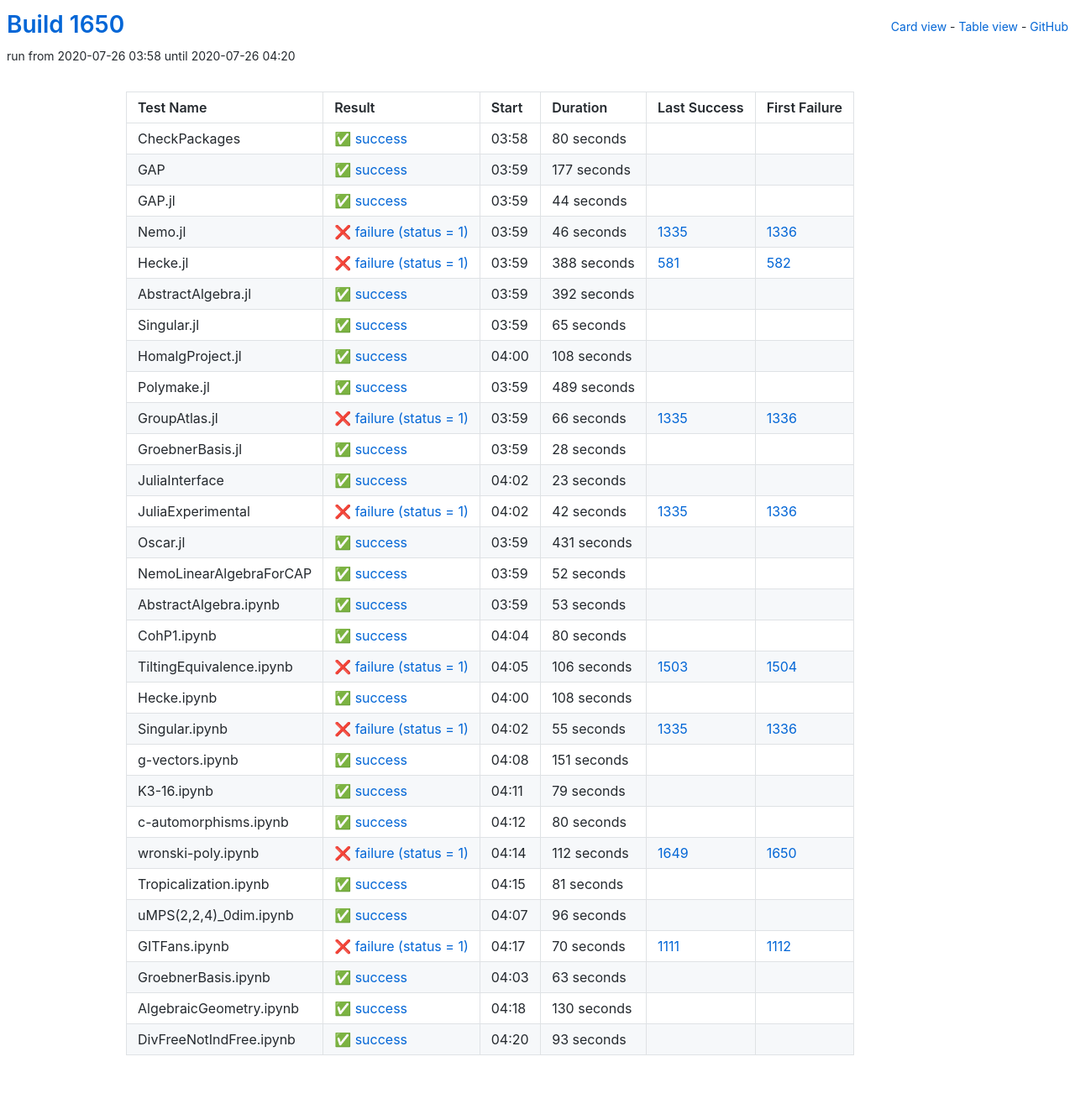
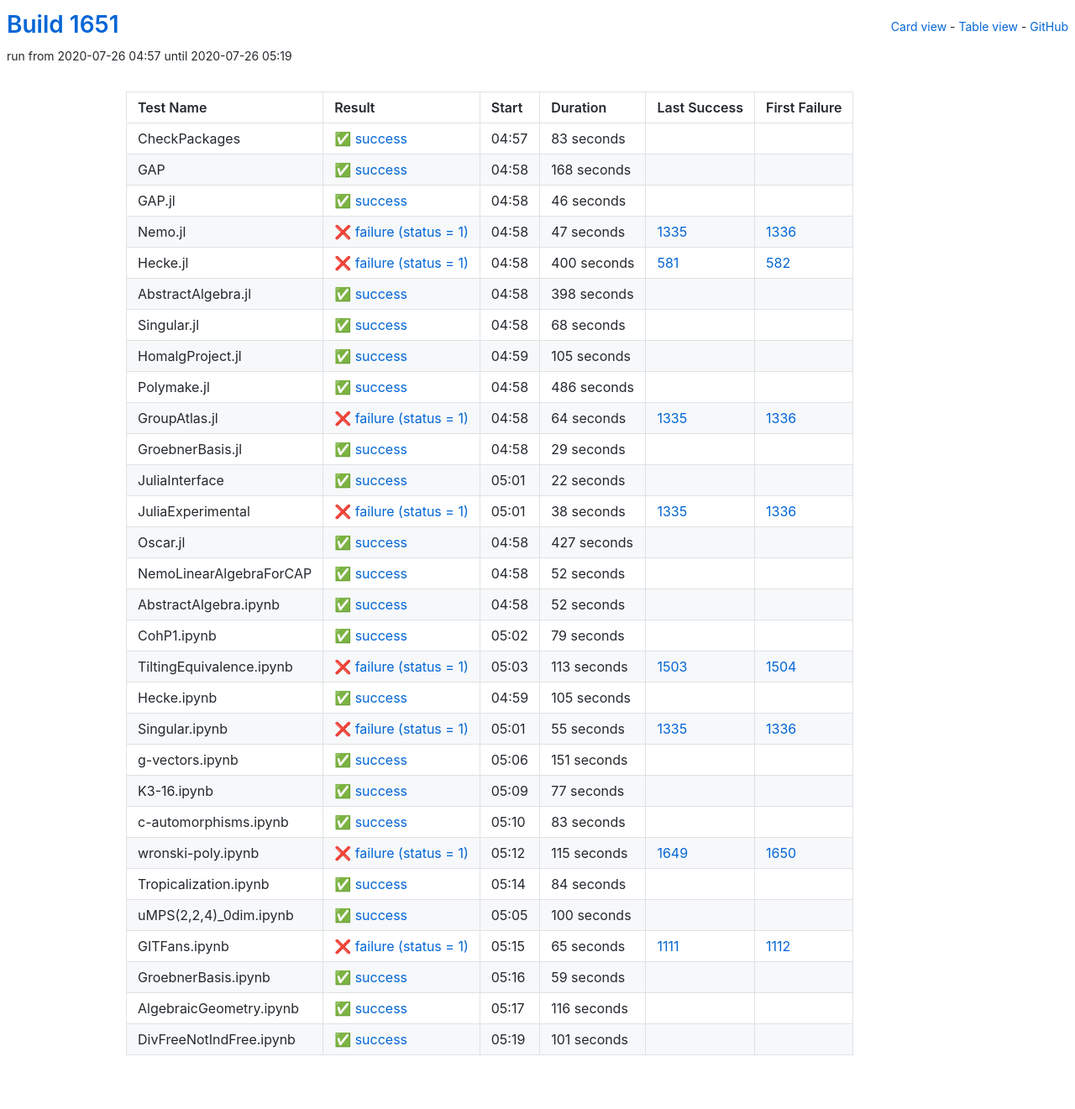
Before and after one commit to oscar-system/oscar-ci-status-1.4, a Jekyll site: the page built from table.html, in a window 1280 px wide. Shown: the whole page at 84% size. Built offline with Jekyll 4.4.1, drawn with Linux system fonts in a browser that asks for light colours.

Commit message:
Build #1651

```diff
--- a/_data/ci.yml
+++ b/_data/ci.yml
@@ -1,6 +1,6 @@
 ---
-build: 1650
-build_url: https://oscarci.mathematik.uni-kl.de/job/oscar-julia-1.4/1650/
+build: 1651
+build_url: https://oscarci.mathematik.uni-kl.de/job/oscar-julia-1.4/1651/
 job: oscar-julia-1.4
 organization: oscar-system
 repo: oscar-ci-status-1.4
@@ -8,176 +8,176 @@ repourl: https://github.com/oscar-system/oscar-ci-status-1.4
 tests:
 - name: CheckPackages
   id: checkpackages
-  log: https://oscarci.mathematik.uni-kl.de/job/oscar-julia-1.4/1650/artifact/logs/build-1650/CheckPackages.log
-  start: 2020-07-26 03:58
+  log: https://oscarci.mathematik.uni-kl.de/job/oscar-julia-1.4/1651/artifact/logs/build-1651/CheckPackages.log
+  start: 2020-07-26 04:57
   success: true
   exitcode: 0
   status: success
-  duration: 80
+  duration: 83
   last_success: false
   last_success_url:
   first_failure: false
   first_failure_url:
 - name: GAP
   id: gap
-  log: https://oscarci.mathematik.uni-kl.de/job/oscar-julia-1.4/1650/artifact/logs/build-1650/GAP.log
-  start: 2020-07-26 03:59
+  log: https://oscarci.mathematik.uni-kl.de/job/oscar-julia-1.4/1651/artifact/logs/build-1651/GAP.log
+  start: 2020-07-26 04:58
   success: true
   exitcode: 0
   status: success
-  duration: 177
+  duration: 168
   last_success: false
   last_success_url:
   first_failure: false
   first_failure_url:
 - name: GAP.jl
   id: gap-jl
-  log: https://oscarci.mathematik.uni-kl.de/job/oscar-julia-1.4/1650/artifact/logs/build-1650/GAP.jl.log
-  start: 2020-07-26 03:59
+  log: https://oscarci.mathematik.uni-kl.de/job/oscar-julia-1.4/1651/artifact/logs/build-1651/GAP.jl.log
+  start: 2020-07-26 04:58
   success: true
   exitcode: 0
   status: success
-  duration: 44
+  duration: 46
   last_success: false
   last_success_url:
   first_failure: false
   first_failure_url:
 - name: Nemo.jl
   id: nemo-jl
-  log: https://oscarci.mathematik.uni-kl.de/job/oscar-julia-1.4/1650/artifact/logs/build-1650/Nemo.jl.log
-  start: 2020-07-26 03:59
+  log: https://oscarci.mathematik.uni-kl.de/job/oscar-julia-1.4/1651/artifact/logs/build-1651/Nemo.jl.log
+  start: 2020-07-26 04:58
   success: false
   exitcode: 1
   status: failure
-  duration: 46
+  duration: 47
   last_success: 1335
   last_success_url: https://oscarci.mathematik.uni-kl.de/job/oscar-julia-1.4/1335/
   first_failure: 1336
   first_failure_url: https://oscarci.mathematik.uni-kl.de/job/oscar-julia-1.4/1336/
 - name: Hecke.jl
   id: hecke-jl
-  log: https://oscarci.mathematik.uni-kl.de/job/oscar-julia-1.4/1650/artifact/logs/build-1650/Hecke.jl.log
-  start: 2020-07-26 03:59
+  log: https://oscarci.mathematik.uni-kl.de/job/oscar-julia-1.4/1651/artifact/logs/build-1651/Hecke.jl.log
+  start: 2020-07-26 04:58
   success: false
   exitcode: 1
   status: failure
-  duration: 388
+  duration: 400
   last_success: 581
   last_success_url: https://oscarci.mathematik.uni-kl.de/job/oscar-julia-1.4/581/
   first_failure: 582
   first_failure_url: https://oscarci.mathematik.uni-kl.de/job/oscar-julia-1.4/582/
 - name: AbstractAlgebra.jl
   id: abstractalgebra-jl
-  log: https://oscarci.mathematik.uni-kl.de/job/oscar-julia-1.4/1650/artifact/logs/build-1650/AbstractAlgebra.jl.log
-  start: 2020-07-26 03:59
+  log: https://oscarci.mathematik.uni-kl.de/job/oscar-julia-1.4/1651/artifact/logs/build-1651/AbstractAlgebra.jl.log
+  start: 2020-07-26 04:58
   success: true
   exitcode: 0
   status: success
-  duration: 392
+  duration: 398
   last_success: false
   last_success_url:
   first_failure: false
   first_failure_url:
 - name: Singular.jl
   id: singular-jl
-  log: https://oscarci.mathematik.uni-kl.de/job/oscar-julia-1.4/1650/artifact/logs/build-1650/Singular.jl.log
-  start: 2020-07-26 03:59
+  log: https://oscarci.mathematik.uni-kl.de/job/oscar-julia-1.4/1651/artifact/logs/build-1651/Singular.jl.log
+  start: 2020-07-26 04:58
   success: true
   exitcode: 0
   status: success
-  duration: 65
+  duration: 68
   last_success: false
   last_success_url:
   first_failure: false
   first_failure_url:
 - name: HomalgProject.jl
   id: homalgproject-jl
-  log: https://oscarci.mathematik.uni-kl.de/job/oscar-julia-1.4/1650/artifact/logs/build-1650/HomalgProject.jl.log
-  start: 2020-07-26 04:00
+  log: https://oscarci.mathematik.uni-kl.de/job/oscar-julia-1.4/1651/artifact/logs/build-1651/HomalgProject.jl.log
+  start: 2020-07-26 04:59
   success: true
   exitcode: 0
   status: success
-  duration: 108
+  duration: 105
   last_success: false
   last_success_url:
   first_failure: false
   first_failure_url:
 - name: Polymake.jl
   id: polymake-jl
-  log: https://oscarci.mathematik.uni-kl.de/job/oscar-julia-1.4/1650/artifact/logs/build-1650/Polymake.jl.log
-  start: 2020-07-26 03:59
+  log: https://oscarci.mathematik.uni-kl.de/job/oscar-julia-1.4/1651/artifact/logs/build-1651/Polymake.jl.log
+  start: 2020-07-26 04:58
   success: true
   exitcode: 0
   status: success
-  duration: 489
+  duration: 486
   last_success: false
   last_success_url:
   first_failure: false
   first_failure_url:
 - name: GroupAtlas.jl
   id: groupatlas-jl
-  log: https://oscarci.mathematik.uni-kl.de/job/oscar-julia-1.4/1650/artifact/logs/build-1650/GroupAtlas.jl.log
-  start: 2020-07-26 03:59
+  log: https://oscarci.mathematik.uni-kl.de/job/oscar-julia-1.4/1651/artifact/logs/build-1651/GroupAtlas.jl.log
+  start: 2020-07-26 04:58
   success: false
   exitcode: 1
   status: failure
-  duration: 66
+  duration: 64
   last_success: 1335
   last_success_url: https://oscarci.mathematik.uni-kl.de/job/oscar-julia-1.4/1335/
   first_failure: 1336
   first_failure_url: https://oscarci.mathematik.uni-kl.de/job/oscar-julia-1.4/1336/
 - name: GroebnerBasis.jl
   id: groebnerbasis-jl
-  log: https://oscarci.mathematik.uni-kl.de/job/oscar-julia-1.4/1650/artifact/logs/build-1650/GroebnerBasis.jl.log
-  start: 2020-07-26 03:59
+  log: https://oscarci.mathematik.uni-kl.de/job/oscar-julia-1.4/1651/artifact/logs/build-1651/GroebnerBasis.jl.log
+  start: 2020-07-26 04:58
   success: true
   exitcode: 0
   status: success
-  duration: 28
+  duration: 29
   last_success: false
   last_success_url:
   first_failure: false
   first_failure_url:
 - name: JuliaInterface
   id: juliainterface
-  log: https://oscarci.mathematik.uni-kl.de/job/oscar-julia-1.4/1650/artifact/logs/build-1650/JuliaInterface.log
-  start: 2020-07-26 04:02
+  log: https://oscarci.mathematik.uni-kl.de/job/oscar-julia-1.4/1651/artifact/logs/build-1651/JuliaInterface.log
+  start: 2020-07-26 05:01
   success: true
   exitcode: 0
   status: success
-  duration: 23
+  duration: 22
   last_success: false
   last_success_url:
   first_failure: false
   first_failure_url:
 - name: JuliaExperimental
   id: juliaexperimental
-  log: https://oscarci.mathematik.uni-kl.de/job/oscar-julia-1.4/1650/artifact/logs/build-1650/JuliaExperimental.log
-  start: 2020-07-26 04:02
+  log: https://oscarci.mathematik.uni-kl.de/job/oscar-julia-1.4/1651/artifact/logs/build-1651/JuliaExperimental.log
+  start: 2020-07-26 05:01
   success: false
   exitcode: 1
   status: failure
-  duration: 42
+  duration: 38
   last_success: 1335
   last_success_url: https://oscarci.mathematik.uni-kl.de/job/oscar-julia-1.4/1335/
   first_failure: 1336
   first_failure_url: https://oscarci.mathematik.uni-kl.de/job/oscar-julia-1.4/1336/
 - name: Oscar.jl
   id: oscar-jl
-  log: https://oscarci.mathematik.uni-kl.de/job/oscar-julia-1.4/1650/artifact/logs/build-1650/Oscar.jl.log
-  start: 2020-07-26 03:59
+  log: https://oscarci.mathematik.uni-kl.de/job/oscar-julia-1.4/1651/artifact/logs/build-1651/Oscar.jl.log
+  start: 2020-07-26 04:58
   success: true
   exitcode: 0
   status: success
-  duration: 431
+  duration: 427
   last_success: false
   last_success_url:
   first_failure: false
   first_failure_url:
 - name: NemoLinearAlgebraForCAP
   id: nemolinearalgebraforcap
-  log: https://oscarci.mathematik.uni-kl.de/job/oscar-julia-1.4/1650/artifact/logs/build-1650/NemoLinearAlgebraForCAP.log
-  start: 2020-07-26 03:59
+  log: https://oscarci.mathematik.uni-kl.de/job/oscar-julia-1.4/1651/artifact/logs/build-1651/NemoLinearAlgebraForCAP.log
+  start: 2020-07-26 04:58
   success: true
   exitcode: 0
   status: success
@@ -188,56 +188,56 @@ tests:
   first_failure_url:
 - name: AbstractAlgebra.ipynb
   id: abstractalgebra-ipynb
-  log: https://oscarci.mathematik.uni-kl.de/job/oscar-julia-1.4/1650/artifact/logs/build-1650/AbstractAlgebra.ipynb.log
-  start: 2020-07-26 03:59
+  log: https://oscarci.mathematik.uni-kl.de/job/oscar-julia-1.4/1651/artifact/logs/build-1651/AbstractAlgebra.ipynb.log
+  start: 2020-07-26 04:58
   success: true
   exitcode: 0
   status: success
-  duration: 53
+  duration: 52
   last_success: false
   last_success_url:
   first_failure: false
   first_failure_url:
 - name: CohP1.ipynb
   id: cohp1-ipynb
-  log: https://oscarci.mathematik.uni-kl.de/job/oscar-julia-1.4/1650/artifact/logs/build-1650/CohP1.ipynb.log
-  start: 2020-07-26 04:04
+  log: https://oscarci.mathematik.uni-kl.de/job/oscar-julia-1.4/1651/artifact/logs/build-1651/CohP1.ipynb.log
+  start: 2020-07-26 05:02
   success: true
   exitcode: 0
   status: success
-  duration: 80
+  duration: 79
   last_success: false
   last_success_url:
   first_failure: false
   first_failure_url:
 - name: TiltingEquivalence.ipynb
   id: tiltingequivalence-ipynb
-  log: https://oscarci.mathematik.uni-kl.de/job/oscar-julia-1.4/1650/artifact/logs/build-1650/TiltingEquivalence.ipynb.log
-  start: 2020-07-26 04:05
+  log: https://oscarci.mathematik.uni-kl.de/job/oscar-julia-1.4/1651/artifact/logs/build-1651/TiltingEquivalence.ipynb.log
+  start: 2020-07-26 05:03
   success: false
   exitcode: 1
   status: failure
-  duration: 106
+  duration: 113
   last_success: 1503
   last_success_url: https://oscarci.mathematik.uni-kl.de/job/oscar-julia-1.4/1503/
   first_failure: 1504
   first_failure_url: https://oscarci.mathematik.uni-kl.de/job/oscar-julia-1.4/1504/
 - name: Hecke.ipynb
   id: hecke-ipynb
-  log: https://oscarci.mathematik.uni-kl.de/job/oscar-julia-1.4/1650/artifact/logs/build-1650/Hecke.ipynb.log
-  start: 2020-07-26 04:00
+  log: https://oscarci.mathematik.uni-kl.de/job/oscar-julia-1.4/1651/artifact/logs/build-1651/Hecke.ipynb.log
+  start: 2020-07-26 04:59
   success: true
   exitcode: 0
   status: success
-  duration: 108
+  duration: 105
   last_success: false
   last_success_url:
   first_failure: false
   first_failure_url:
 - name: Singular.ipynb
   id: singular-ipynb
-  log: https://oscarci.mathematik.uni-kl.de/job/oscar-julia-1.4/1650/artifact/logs/build-1650/Singular.ipynb.log
-  start: 2020-07-26 04:02
+  log: https://oscarci.mathematik.uni-kl.de/job/oscar-julia-1.4/1651/artifact/logs/build-1651/Singular.ipynb.log
+  start: 2020-07-26 05:01
   success: false
   exitcode: 1
   status: failure
@@ -248,8 +248,8 @@ tests:
   first_failure_url: https://oscarci.mathematik.uni-kl.de/job/oscar-julia-1.4/1336/
 - name: g-vectors.ipynb
   id: g-vectors-ipynb
-  log: https://oscarci.mathematik.uni-kl.de/job/oscar-julia-1.4/1650/artifact/logs/build-1650/g-vectors.ipynb.log
-  start: 2020-07-26 04:08
+  log: https://oscarci.mathematik.uni-kl.de/job/oscar-julia-1.4/1651/artifact/logs/build-1651/g-vectors.ipynb.log
+  start: 2020-07-26 05:06
   success: true
   exitcode: 0
   status: success
@@ -260,108 +260,108 @@ tests:
   first_failure_url:
 - name: K3-16.ipynb
   id: k3-16-ipynb
-  log: https://oscarci.mathematik.uni-kl.de/job/oscar-julia-1.4/1650/artifact/logs/build-1650/K3-16.ipynb.log
-  start: 2020-07-26 04:11
+  log: https://oscarci.mathematik.uni-kl.de/job/oscar-julia-1.4/1651/artifact/logs/build-1651/K3-16.ipynb.log
+  start: 2020-07-26 05:09
   success: true
   exitcode: 0
   status: success
-  duration: 79
+  duration: 77
   last_success: false
   last_success_url:
   first_failure: false
   first_failure_url:
 - name: c-automorphisms.ipynb
   id: c-automorphisms-ipynb
-  log: https://oscarci.mathematik.uni-kl.de/job/oscar-julia-1.4/1650/artifact/logs/build-1650/c-automorphisms.ipynb.log
-  start: 2020-07-26 04:12
+  log: https://oscarci.mathematik.uni-kl.de/job/oscar-julia-1.4/1651/artifact/logs/build-1651/c-automorphisms.ipynb.log
+  start: 2020-07-26 05:10
   success: true
   exitcode: 0
   status: success
-  duration: 80
+  duration: 83
   last_success: false
   last_success_url:
   first_failure: false
   first_failure_url:
 - name: wronski-poly.ipynb
   id: wronski-poly-ipynb
-  log: https://oscarci.mathematik.uni-kl.de/job/oscar-julia-1.4/1650/artifact/logs/build-1650/wronski-poly.ipynb.log
-  start: 2020-07-26 04:14
+  log: https://oscarci.mathematik.uni-kl.de/job/oscar-julia-1.4/1651/artifact/logs/build-1651/wronski-poly.ipynb.log
+  start: 2020-07-26 05:12
   success: false
   exitcode: 1
   status: failure
-  duration: 112
+  duration: 115
   last_success: 1649
   last_success_url: https://oscarci.mathematik.uni-kl.de/job/oscar-julia-1.4/1649/
   first_failure: 1650
   first_failure_url: https://oscarci.mathematik.uni-kl.de/job/oscar-julia-1.4/1650/
 - name: Tropicalization.ipynb
   id: tropicalization-ipynb
-  log: https://oscarci.mathematik.uni-kl.de/job/oscar-julia-1.4/1650/artifact/logs/build-1650/Tropicalization.ipynb.log
-  start: 2020-07-26 04:15
+  log: https://oscarci.mathematik.uni-kl.de/job/oscar-julia-1.4/1651/artifact/logs/build-1651/Tropicalization.ipynb.log
+  start: 2020-07-26 05:14
   success: true
   exitcode: 0
   status: success
-  duration: 81
+  duration: 84
   last_success: false
   last_success_url:
   first_failure: false
   first_failure_url:
 - name: uMPS(2,2,4)_0dim.ipynb
   id: umps-2-2-4-0dim-ipynb
-  log: https://oscarci.mathematik.uni-kl.de/job/oscar-julia-1.4/1650/artifact/logs/build-1650/uMPS-2-2-4-_0dim.ipynb.log
-  start: 2020-07-26 04:07
+  log: https://oscarci.mathematik.uni-kl.de/job/oscar-julia-1.4/1651/artifact/logs/build-1651/uMPS-2-2-4-_0dim.ipynb.log
+  start: 2020-07-26 05:05
   success: true
   exitcode: 0
   status: success
-  duration: 96
+  duration: 100
   last_success: false
   last_success_url:
   first_failure: false
   first_failure_url:
 - name: GITFans.ipynb
   id: gitfans-ipynb
-  log: https://oscarci.mathematik.uni-kl.de/job/oscar-julia-1.4/1650/artifact/logs/build-1650/GITFans.ipynb.log
-  start: 2020-07-26 04:17
+  log: https://oscarci.mathematik.uni-kl.de/job/oscar-julia-1.4/1651/artifact/logs/build-1651/GITFans.ipynb.log
+  start: 2020-07-26 05:15
   success: false
   exitcode: 1
   status: failure
-  duration: 70
+  duration: 65
   last_success: 1111
   last_success_url: https://oscarci.mathematik.uni-kl.de/job/oscar-julia-1.4/1111/
   first_failure: 1112
   first_failure_url: https://oscarci.mathematik.uni-kl.de/job/oscar-julia-1.4/1112/
 - name: GroebnerBasis.ipynb
   id: groebnerbasis-ipynb
-  log: https://oscarci.mathematik.uni-kl.de/job/oscar-julia-1.4/1650/artifact/logs/build-1650/GroebnerBasis.ipynb.log
-  start: 2020-07-26 04:03
+  log: https://oscarci.mathematik.uni-kl.de/job/oscar-julia-1.4/1651/artifact/logs/build-1651/GroebnerBasis.ipynb.log
+  start: 2020-07-26 05:16
   success: true
   exitcode: 0
   status: success
-  duration: 63
+  duration: 59
   last_success: false
   last_success_url:
   first_failure: false
   first_failure_url:
 - name: AlgebraicGeometry.ipynb
   id: algebraicgeometry-ipynb
-  log: https://oscarci.mathematik.uni-kl.de/job/oscar-julia-1.4/1650/artifact/logs/build-1650/AlgebraicGeometry.ipynb.log
-  start: 2020-07-26 04:18
+  log: https://oscarci.mathematik.uni-kl.de/job/oscar-julia-1.4/1651/artifact/logs/build-1651/AlgebraicGeometry.ipynb.log
+  start: 2020-07-26 05:17
   success: true
   exitcode: 0
   status: success
-  duration: 130
+  duration: 116
   last_success: false
   last_success_url:
   first_failure: false
   first_failure_url:
 - name: DivFreeNotIndFree.ipynb
   id: divfreenotindfree-ipynb
-  log: https://oscarci.mathematik.uni-kl.de/job/oscar-julia-1.4/1650/artifact/logs/build-1650/DivFreeNotIndFree.ipynb.log
-  start: 2020-07-26 04:20
+  log: https://oscarci.mathematik.uni-kl.de/job/oscar-julia-1.4/1651/artifact/logs/build-1651/DivFreeNotIndFree.ipynb.log
+  start: 2020-07-26 05:19
   success: true
   exitcode: 0
   status: success
-  duration: 93
+  duration: 101
   last_success: false
   last_success_url:
   first_failure: false
```
Also changed, not shown: README.md.
